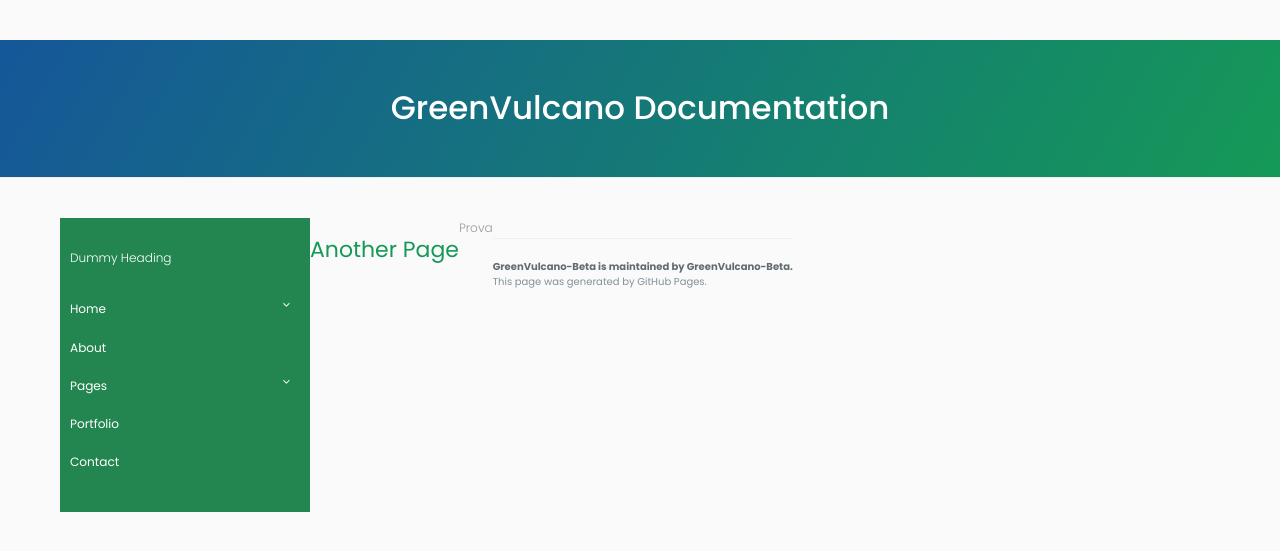
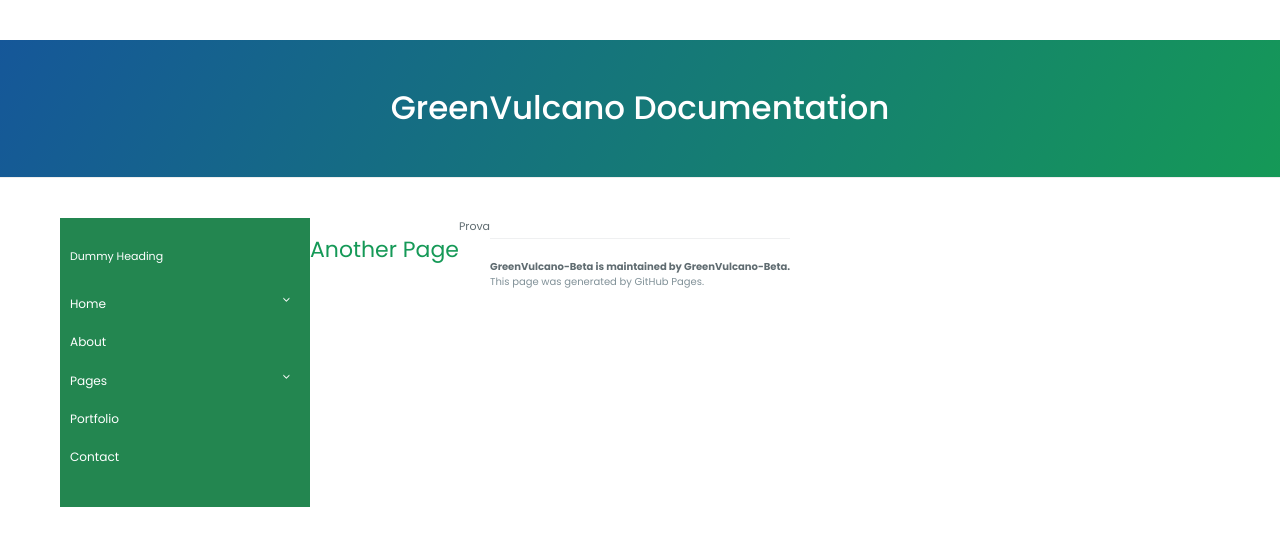
Before and after one commit to dianamw/GreenVulcano-Beta, a Jekyll site: the page built from pages/another-page.md, in a window 1280 px wide. Shown: the top 551 px of the page. Built offline with Jekyll 4.4.1, drawn with Linux system fonts in a browser that asks for light colours; our own code applies the rules of GitHub Pages for plain Markdown files; the repository's description, which GitHub fills in, is left out.

Commit message:
Update style.scss

```diff
--- a/assets/css/style.scss
+++ b/assets/css/style.scss
@@ -76,23 +76,14 @@
 
 body {
     font-family: 'Poppins', sans-serif;
-    background: #fafafa;
 }
 
-p {
-    font-family: 'Poppins', sans-serif;
-    font-size: 1.1em;
-    font-weight: 300;
-    line-height: 1.7em;
-    color: #999;
-}
 
 a, a:hover, a:focus {
     color: inherit;
     text-decoration: none;
     transition: all 0.3s;
 }
-
 .navbar {
     padding: 15px 10px;
     background: #fff;
```
